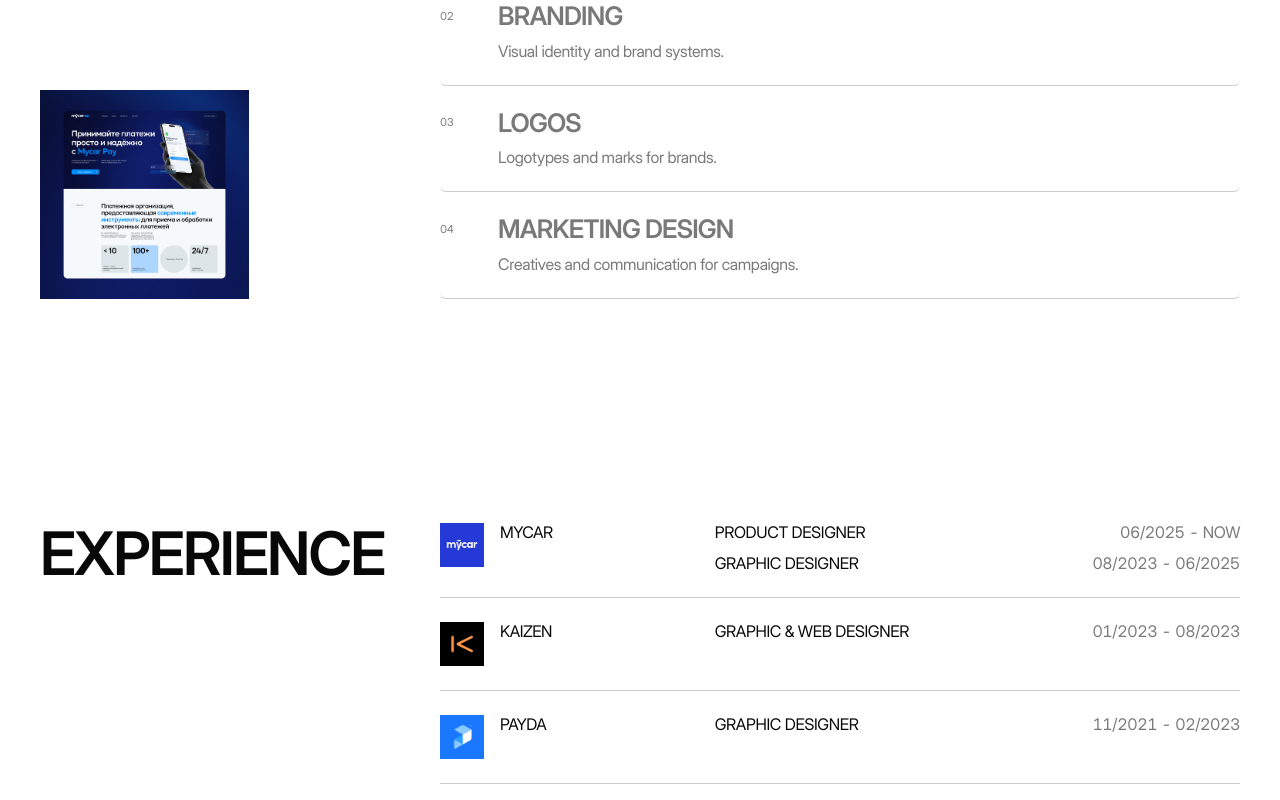
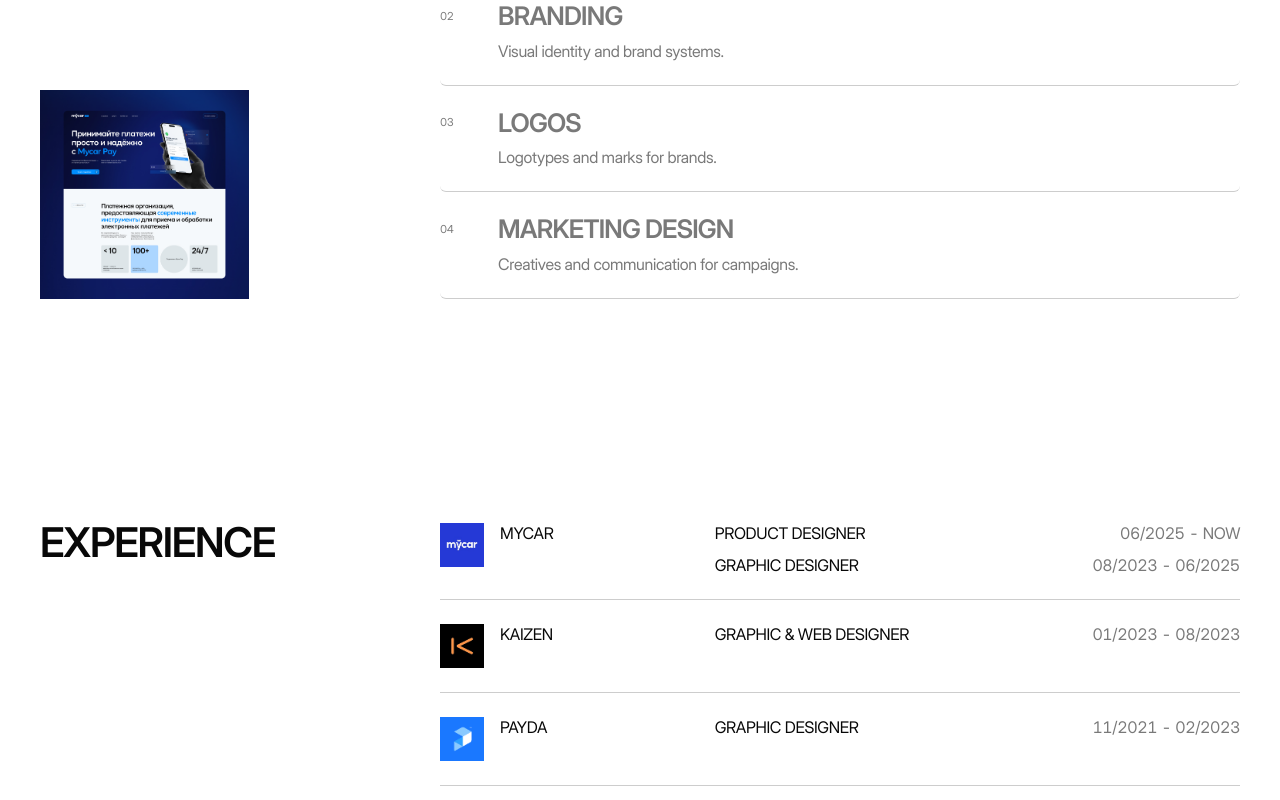
Before and after one commit to yemirades/site, a Next.js app: page / in a window 1280 px wide. Shown: the part 4381-5181 px from the top of the page. Built offline with nearby package versions, Linux system fonts and the light colour scheme.

Commit message:
Apply Inter Display type scale in Contacts.tsx

```diff
--- a/src/components/Contacts.tsx
+++ b/src/components/Contacts.tsx
@@ -24,7 +24,7 @@
         <div className="mx-auto max-w-[1200px] lg:max-w-none">
           <div className="grid gap-10 sm:grid-cols-3 sm:gap-0">
             <Reveal>
-              <h2 className="font-hero text-[44px] font-semibold leading-none tracking-[-.045em] sm:text-[60px]">
+              <h2 className="type-title font-hero">
                 {lang === "en" ? "Experience" : "Täjiribe"}
               </h2>
             </Reveal>
@@ -34,13 +34,13 @@
                   <article className={`grid gap-5 border-b border-[var(--line)] py-5 sm:grid-cols-3 sm:gap-6 sm:py-6 ${index === 0 ? "sm:pt-0" : ""}`}>
                     <div className="flex items-start gap-4 self-start">
                       <span className="relative h-10 w-10 shrink-0 overflow-hidden sm:h-11 sm:w-11"><Image src={`${process.env.NEXT_PUBLIC_BASE_PATH || ""}/${item.logo}`} alt="" fill sizes="44px" className="object-cover" /></span>
-                      <h3 className="text-[15px] !font-medium leading-[1.2] tracking-[-.015em] sm:text-[16px]">{item.company}</h3>
+                      <h3 className="type-text">{item.company}</h3>
                     </div>
                     <div className="grid gap-3 sm:col-span-2">
                       {item.roles.map((role) => (
                         <div key={role.dates} className="grid grid-cols-[minmax(0,1fr)_auto] items-baseline gap-4 sm:gap-8">
-                          <p className="text-[15px] !font-medium leading-[1.2] tracking-[-.015em] sm:text-[16px]">{role[lang]}</p>
-                          <p className="whitespace-nowrap text-[15px] !font-light leading-[1.2] tabular-nums text-[var(--muted)] sm:text-[16px]">{role.dates}</p>
+                          <p className="type-text">{role[lang]}</p>
+                          <p className="type-text whitespace-nowrap tabular-nums text-[var(--muted)]">{role.dates}</p>
                         </div>
                       ))}
                     </div>
@@ -61,11 +61,11 @@
               </div>
             </Reveal>
             <div className="sm:col-span-2">
-              <Reveal><p className="max-w-[760px] font-display text-[48px] leading-[0.94] sm:text-[76px]">{bindShortWords(t.contactsLead)}</p></Reveal>
+              <Reveal><p className="type-title max-w-[760px] font-display">{bindShortWords(t.contactsLead)}</p></Reveal>
               <Reveal delay={0.08}><a href={`mailto:${email}`} className="mt-8 inline-flex min-h-11 items-center rounded-[6px] bg-black px-5 text-[12px] font-semibold text-white transition-colors hover:bg-white hover:text-black">{bindShortWords(t.contactsCta)}</a></Reveal>
             </div>
           </div>
-          <div className="mt-14 grid gap-8 border-t border-black/35 pt-5 text-[14px] sm:mt-20 sm:grid-cols-3 sm:items-end sm:gap-0">
+          <div className="type-text mt-14 grid gap-8 border-t border-black/35 pt-5 sm:mt-20 sm:grid-cols-3 sm:items-end sm:gap-0">
             <div className="flex flex-wrap gap-x-5 gap-y-2 sm:col-span-2">{socials.map((s) => <a key={s.label} href={s.href} target="_blank" rel="noopener noreferrer" className="transition-opacity hover:opacity-55">{s.label}</a>)}</div>
             <div className="flex items-center gap-3 sm:justify-self-end"><LiveClock /><span>{bindShortWords(t.location)}</span></div>
           </div>
```
